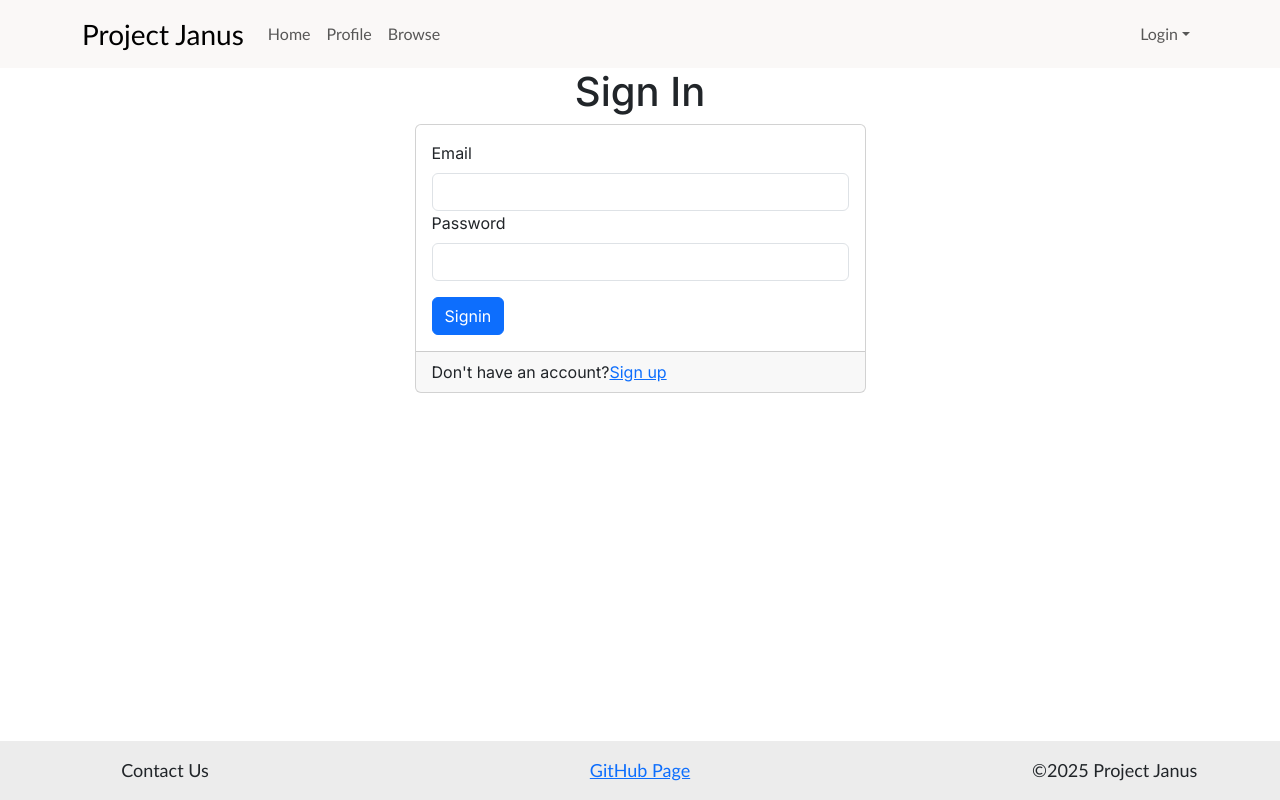
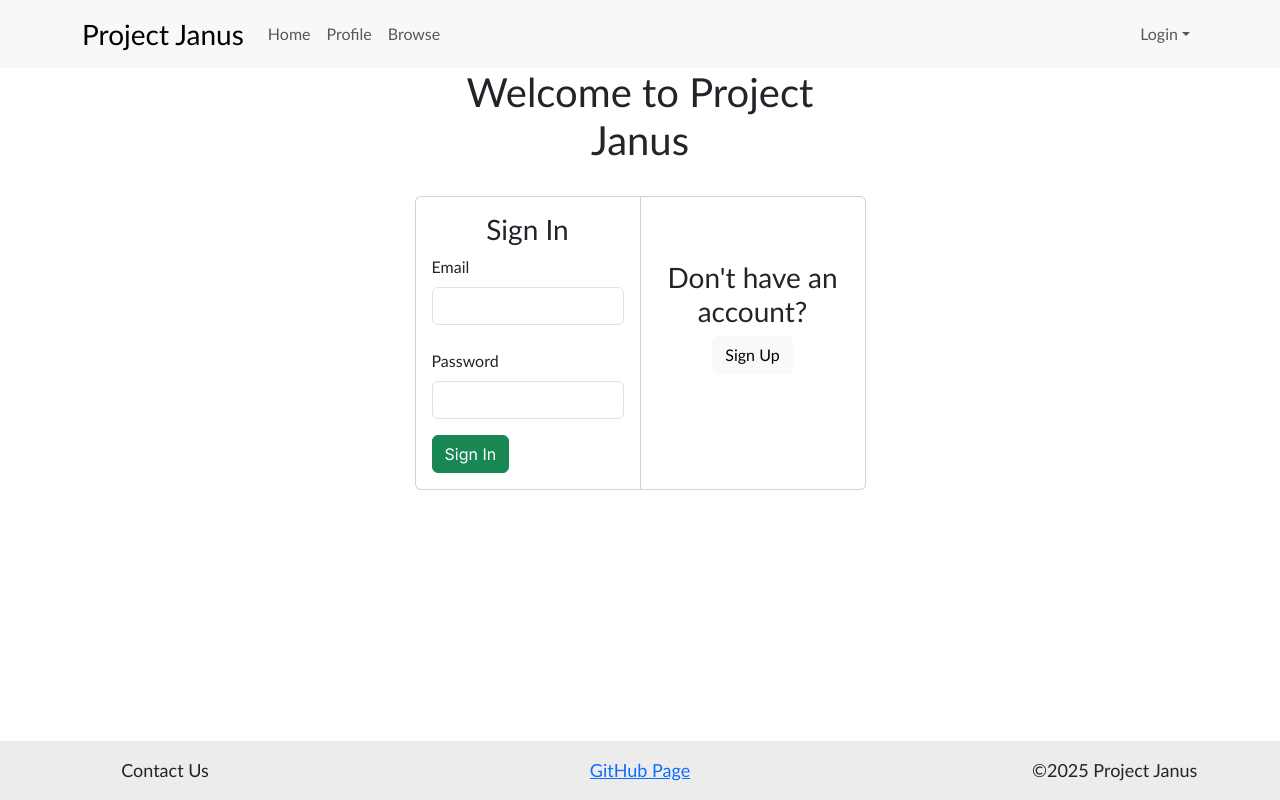
Before and after one commit to project-janus-3/company-connector, a Next.js app: page /auth/signin in a window 1280 px wide. Built offline with nearby package versions, Linux system fonts and the light colour scheme; no server answers.

Commit message:
Updated the sign-in page

```diff
--- a/src/app/auth/signin/page.tsx
+++ b/src/app/auth/signin/page.tsx
@@ -1,7 +1,7 @@
 'use client';
 
 import { signIn } from 'next-auth/react';
-import { Button, Card, Col, Container, Form, Row } from 'react-bootstrap';
+import { Button, Card, Col, Container, Form, Row, CardGroup } from 'react-bootstrap';
 
 /** The sign in page. */
 const SignIn = () => {
@@ -29,28 +29,41 @@ const SignIn = () => {
       <Container>
         <Row className="justify-content-center">
           <Col xs={5}>
-            <h1 className="text-center">Sign In</h1>
+            <h1 className="text-center text-font">Welcome to Project Janus</h1>
+            <br />
+            <CardGroup>
               <Card>
                 <Card.Body>
+                  <h3 className="text-center text-font">Sign In</h3>
                   <Form method="post" onSubmit={handleSubmit}>
                     <Form.Group controlId="formBasicEmail">
-                    <Form.Label>Email</Form.Label>
+                      <Form.Label className="text-font">Email</Form.Label>
                       <input name="email" type="text" className="form-control" />
                     </Form.Group>
                     <Form.Group>
-                    <Form.Label>Password</Form.Label>
+                      <br />
+                      <Form.Label className="text-font">Password</Form.Label>
                       <input name="password" type="password" className="form-control" />
                     </Form.Group>
-                  <Button type="submit" className="mt-3">
-                    Signin
+                    <Button type="submit" className="mt-3 text-font" variant="success">
+                      Sign In
                     </Button>
                   </Form>
                 </Card.Body>
-              <Card.Footer>
-                Don&apos;t have an account?
-                <a href="/auth/signup">Sign up</a>
-              </Card.Footer>
               </Card>
+              <Card className="green-bg white-text">
+                <Card.Body>
+                  <br />
+                  <br />
+                  <h3 className="text-center text-font">Don&apos;t have an account?</h3>
+                  <Card.Text className="text-center text-font">
+                    <Button variant="light" href="/auth/signup">
+                      Sign Up
+                    </Button>
+                  </Card.Text>
+                </Card.Body>
+              </Card>
+            </CardGroup>
           </Col>
         </Row>
       </Container>
--- a/src/app/globals.css
+++ b/src/app/globals.css
@@ -1,6 +1,10 @@
 :root {
   --nat-navbar-bg: #faf8f7;
   --nat-navbar-text-color: black;
+}
+
+.text-font {
+  font-family: 'Gill Sans', 'Gill Sans MT', Calibri, 'Trebuchet MS', sans-serif;
 }
 
 #navbar-style {
@@ -27,6 +31,14 @@
 .footer-text {
   font-family: 'Gill Sans', 'Gill Sans MT', Calibri, 'Trebuchet MS', sans-serif;
   font-size: 18px;
+}
+
+.green-bg {
+  background-color: green;
+}
+
+.white-text {
+  color: white;
 }
 
 html,
```
Lines whose indentation alone changed are shown as unchanged.
